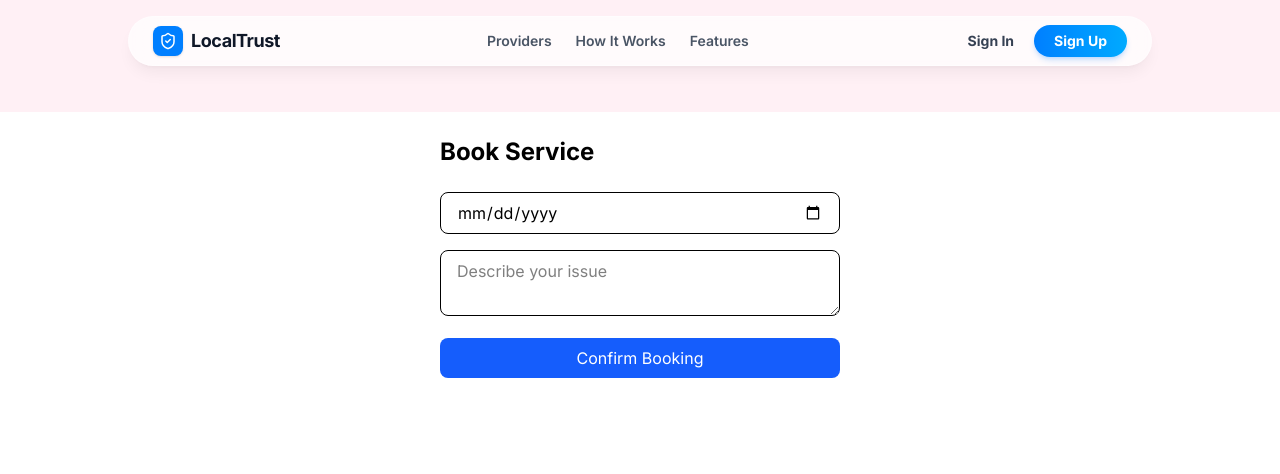
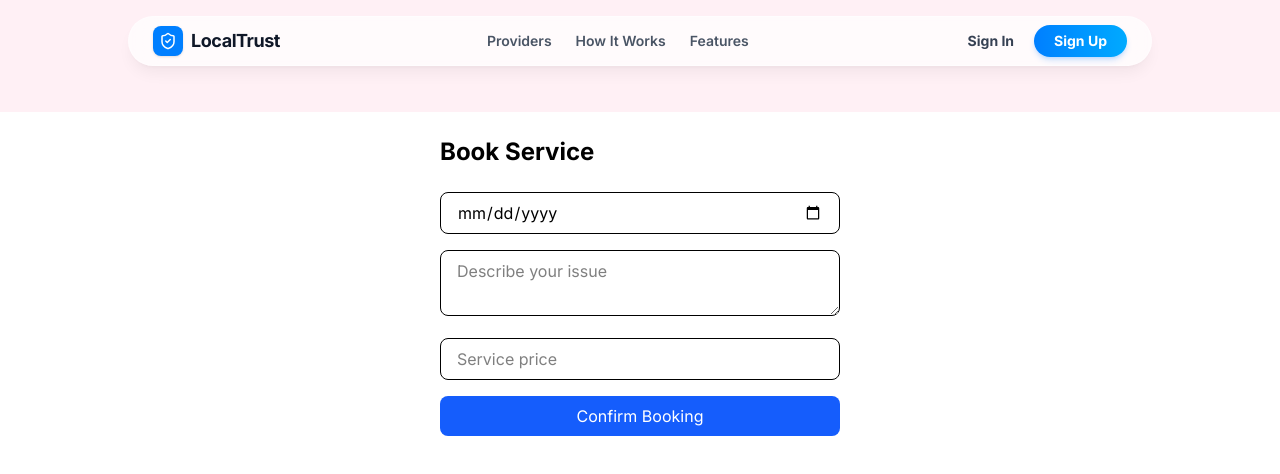
Before and after one commit to HarshitRaj2712/Smart-Local-Service, a React (Vite) app in the folder Frontend/: page /book/1 in a window 1280 px wide. Shown: the top 474 px of the page. Built offline with nearby package versions, Linux system fonts and the light colour scheme; no server answers.

Commit message:
Update BookingForm.jsx

```diff
--- a/Frontend/src/pages/BookingForm.jsx
+++ b/Frontend/src/pages/BookingForm.jsx
@@ -3,15 +3,15 @@ import { useParams, useNavigate } from "react-router-dom";
 import API from "../api/axios";
 
 const BookingForm = () => {
-  const { id } = useParams();
+  const { id } = useParams(); // providerId
   const navigate = useNavigate();
 
-  // ✅ get token ONLY from localStorage
   const token = localStorage.getItem("token");
 
   const [formData, setFormData] = useState({
     serviceDate: "",
     description: "",
+    price: "",
   });
 
   const handleChange = (e) => {
@@ -28,8 +28,8 @@ const BookingForm = () => {
       await API.post(
         "/booking/create",
         {
+          providerId: id, // ✅ VERY IMPORTANT
           ...formData,
-          providerId: id, // ⭐ VERY IMPORTANT
         },
         {
           headers: {
@@ -41,29 +41,41 @@ const BookingForm = () => {
       alert("Booking created successfully 🎉");
       navigate("/");
     } catch (error) {
-      console.error(error.response?.data);
+      console.log(error.response?.data);
       alert(error.response?.data?.message || "Booking failed");
     }
   };
 
   return (
     <div className="max-w-md mx-auto p-6">
-      <h2 className="text-2xl font-bold mb-6">Book Service</h2>
+      <h2 className="text-2xl font-bold mb-6">
+        Book Service
+      </h2>
 
       <form onSubmit={handleSubmit} className="space-y-4">
         <input
           type="date"
           name="serviceDate"
+          onChange={handleChange}
           required
-          onChange={handleChange}
           className="w-full border px-4 py-2 rounded-lg"
         />
 
         <textarea
           name="description"
           placeholder="Describe your issue"
+          onChange={handleChange}
           required
+          className="w-full border px-4 py-2 rounded-lg"
+        />
+
+        {/* ✅ PRICE FIELD */}
+        <input
+          type="number"
+          name="price"
+          placeholder="Service price"
           onChange={handleChange}
+          required
           className="w-full border px-4 py-2 rounded-lg"
         />
 
```
